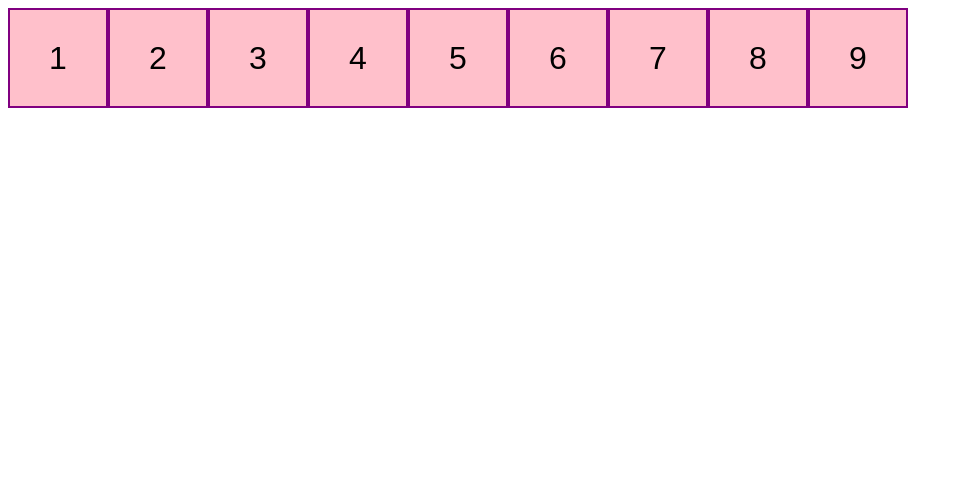
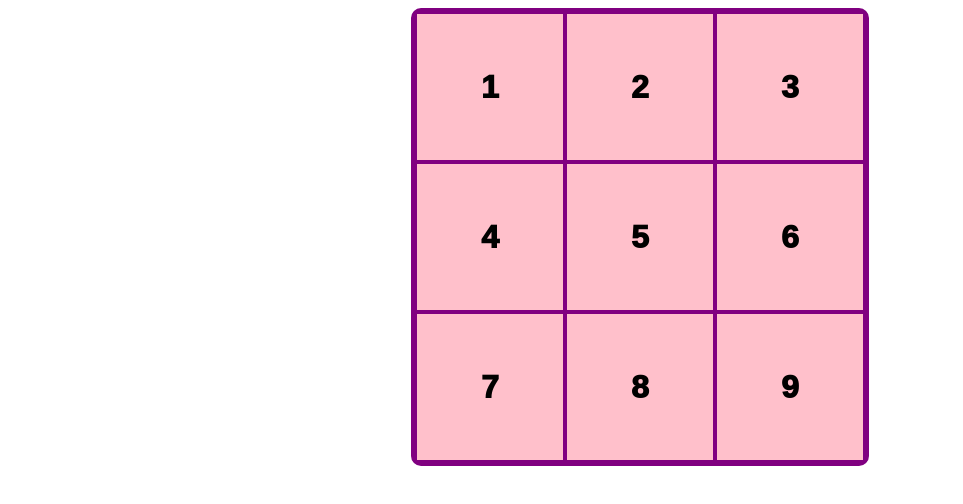
Before and after one commit to tonyern/tic-tac-toe, a React (Create React App) app: page / in a window 1280 px wide. Shown: the top 504 px of the page, without its empty margins (0-963 px from the left). Built offline with nearby package versions, Linux system fonts and the light colour scheme.

Commit message:
Styled game board and squares. Finished with it.

```diff
--- a/src/components/board/Board.tsx
+++ b/src/components/board/Board.tsx
@@ -1,5 +1,6 @@
 import React from "react";
 import Button from "../button/Button";
+import "./board.css";
 
 const Board = (): JSX.Element => {
     const doSomething = (): void => {
@@ -7,7 +8,7 @@ const Board = (): JSX.Element => {
     }
 
     return (
-        <React.Fragment>
+        <div className="game-board">
             <Button value="1" onClick={() => doSomething()} />
             <Button value="2" onClick={() => doSomething()} />
             <Button value="3" onClick={() => doSomething()} />
@@ -17,7 +18,7 @@ const Board = (): JSX.Element => {
             <Button value="7" onClick={() => doSomething()} />
             <Button value="8" onClick={() => doSomething()} />
             <Button value="9" onClick={() => doSomething()} />
-        </React.Fragment>
+        </div>
     );
 }
 
--- /dev/null
+++ b/src/components/board/board.css
@@ -0,0 +1,9 @@
+.game-board {
+  border: 4px solid purple;
+  border-radius: 10px;
+  width: 450px;
+  height: 450px;
+  margin: 0 auto;
+  display: grid;
+  grid-template: repeat(3, 1fr) / repeat(3, 1fr);
+}
--- a/src/components/button/button.css
+++ b/src/components/button/button.css
@@ -2,9 +2,7 @@
   background: pink;
   border: 2px solid purple;
   font-size: 32px;
-  font-weight: 400;
+  font-weight: 1000;
   cursor: pointer;
   outline: none;
-  height: 100px;
-  width: 100px;
 }
```
